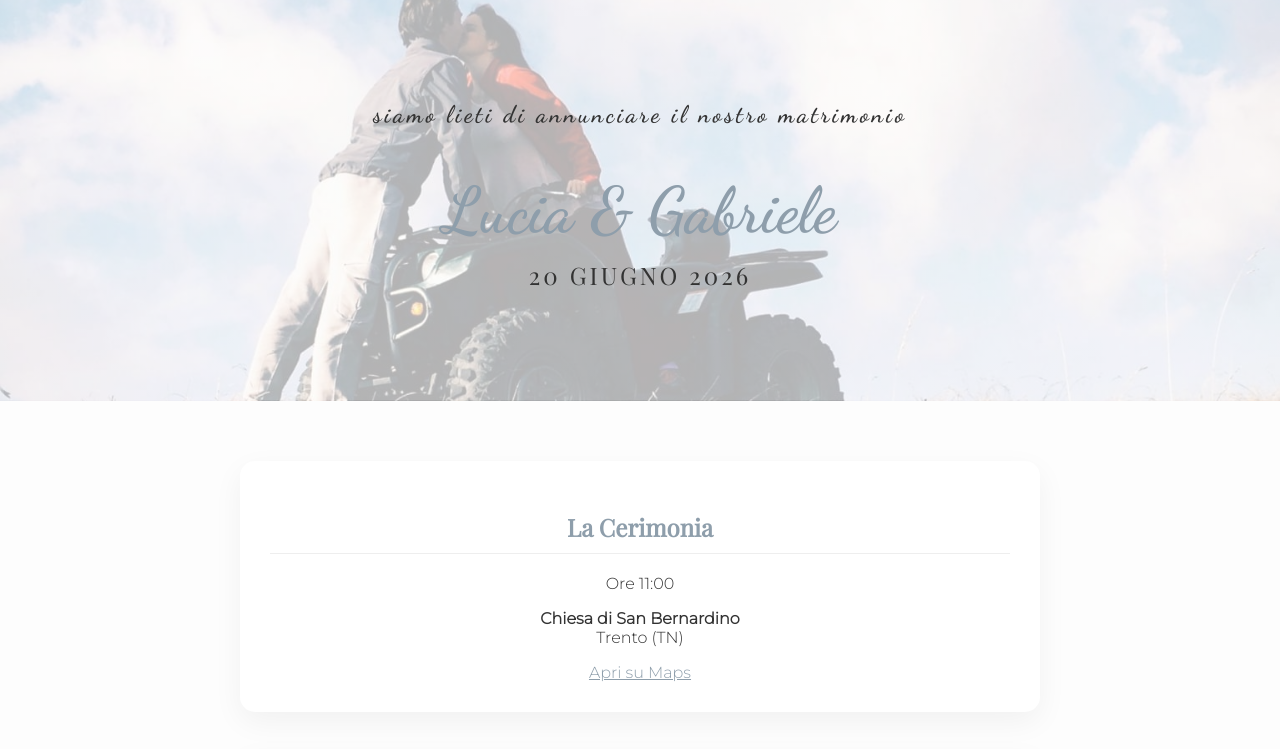
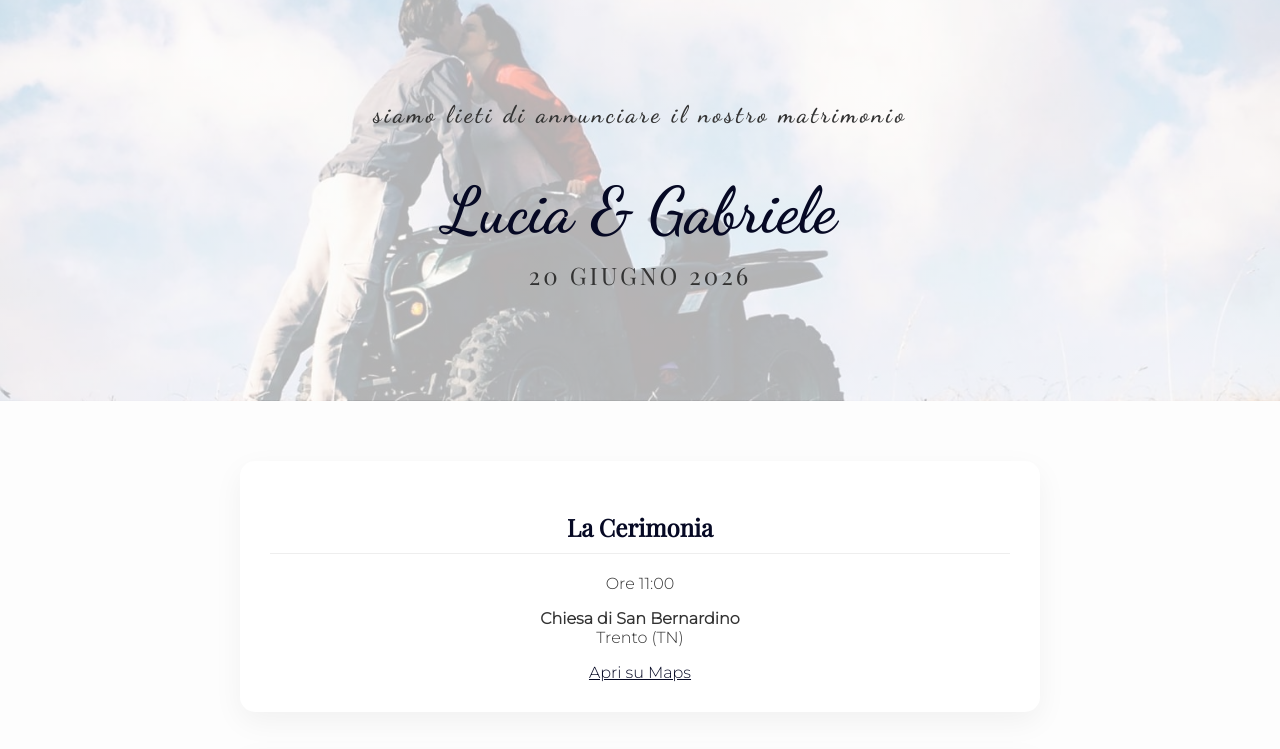
Before and after one commit to piuluppolo/MATRIMONIO, a plain HTML site: page index.html in a window 1280 px wide. Shown: the top 749 px of the page. Drawn offline with nearby package versions, Linux system fonts and the light colour scheme; a web font is replaced by a local one.

Commit message:
Update index.html

```diff
--- a/index.html
+++ b/index.html
@@ -7,7 +7,7 @@
     <link href="https://fonts.googleapis.com/css2?family=Dancing+Script:wght@600&family=Playfair+Display:ital@0;1&family=Montserrat:wght@300&display=swap" rel="stylesheet">
     <style>
         :root {
-            --primary: #8e9eab; /* Un blu polvere elegante */
+            --primary: #060924; /* Un blu polvere elegante */
             --accent: #d4af37;  /* Oro per i dettagli */
             --text: #333;
             --bg: #fdfdfd;
```
